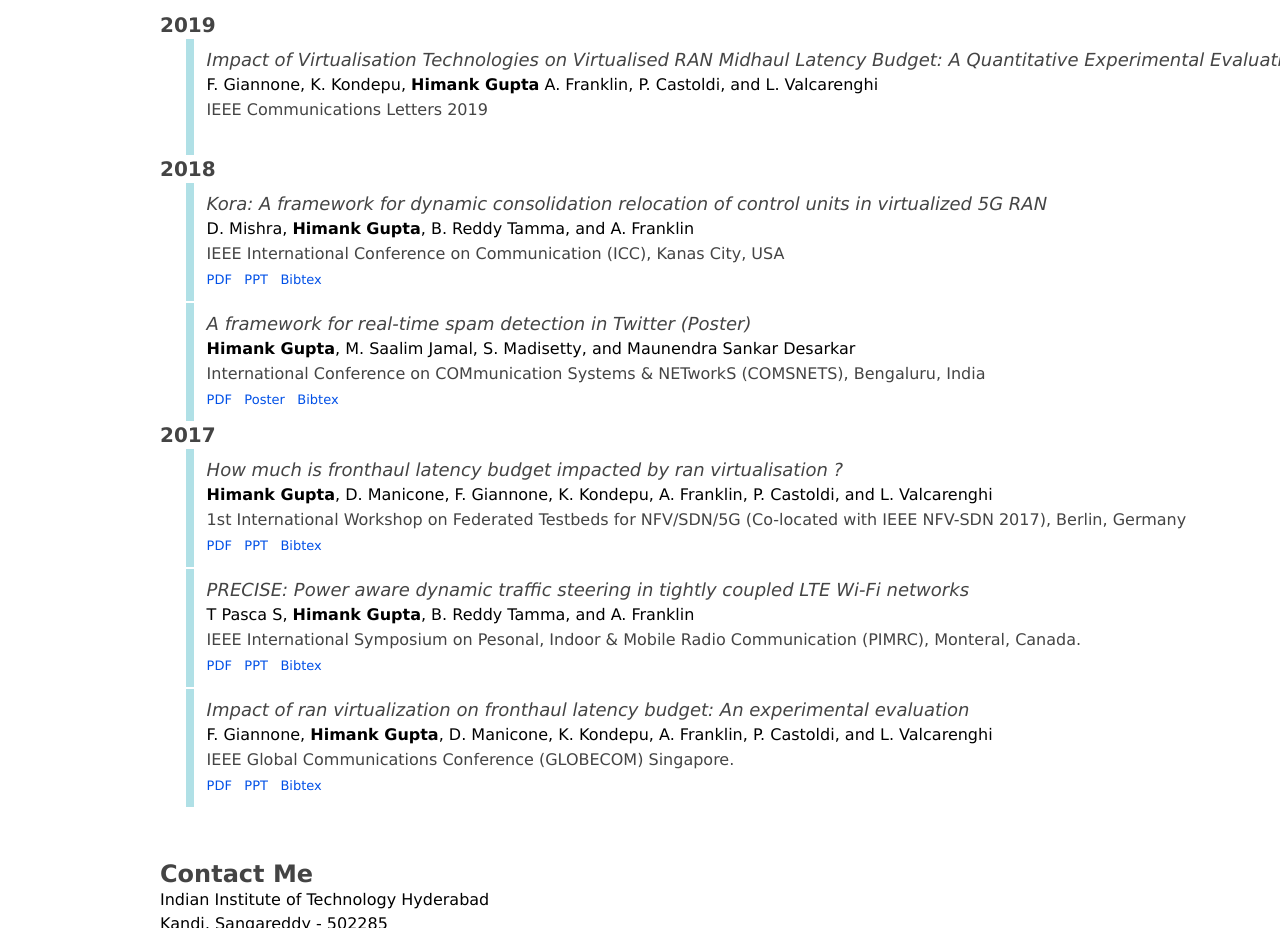
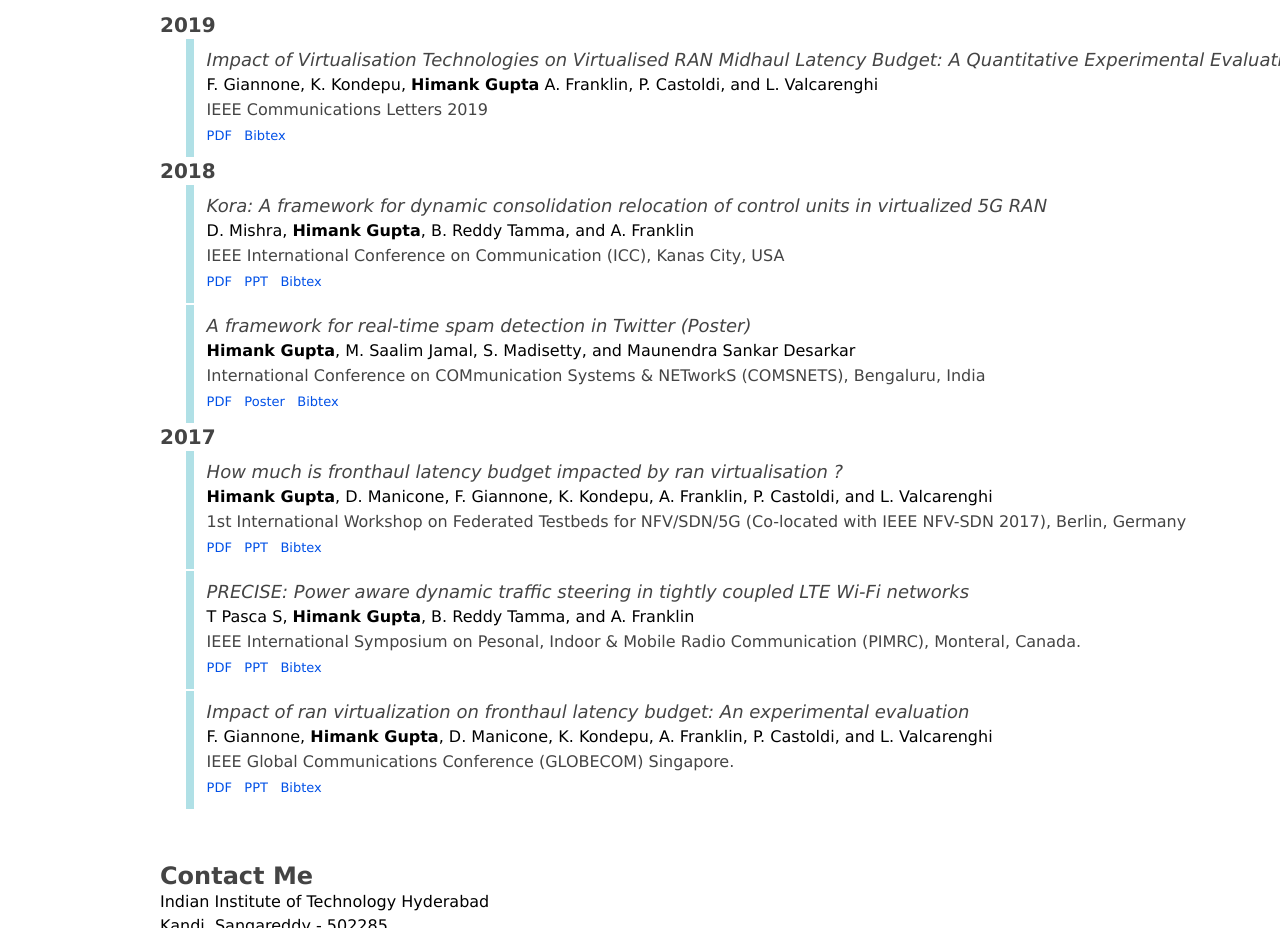
Before and after one commit to himankgupta31/himankgupta31.github.io, a plain HTML site: page index.html in a window 1280 px wide. Shown: the part 1647-2575 px from the top of the page. Drawn offline with Linux system fonts and the light colour scheme; some icons are missing.

Commit message:
letter_pdf

```diff
--- a/index.html
+++ b/index.html
@@ -291,9 +291,9 @@ font-weight: bold;
       <font face="verdana" size="3"> IEEE Communications Letters 2019</font>
       <font face="verdana" size="2"><br>
       <font color="#808080">
-      <!-- <a href="papers/nfv-sdn.pdf" target="_blank"><font >PDF</font></a>&nbsp;&nbsp;
-      <a href="papers/sdn_ppt.pdf" target="_blank"><font >PPT</font></a>&nbsp;&nbsp;
-      <a href="papers/nfv.txt" target="_blank"><font >Bibtex</font></a> -->
+      <a href="papers/letter.pdf" target="_blank"><font >PDF</font></a>&nbsp;&nbsp;
+      <!-- <a href="papers/sdn_ppt.pdf" target="_blank"><font >PPT</font></a>&nbsp;&nbsp; -->
+      <a href="papers/letter.txt" target="_blank"><font >Bibtex</font></a>
       </font></font>
     </p>
     </td>
```
Also changed, not shown: papers/letter.txt (added), 2 other files.
